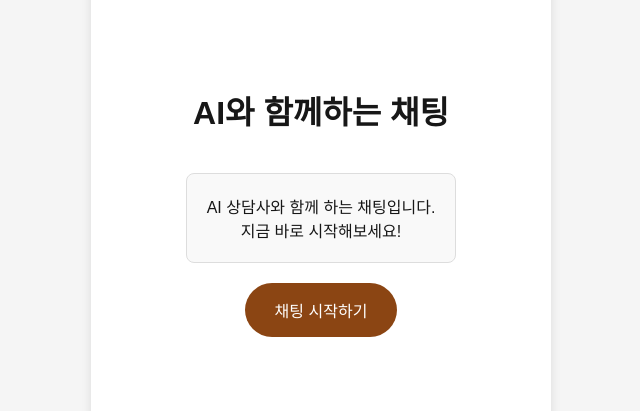
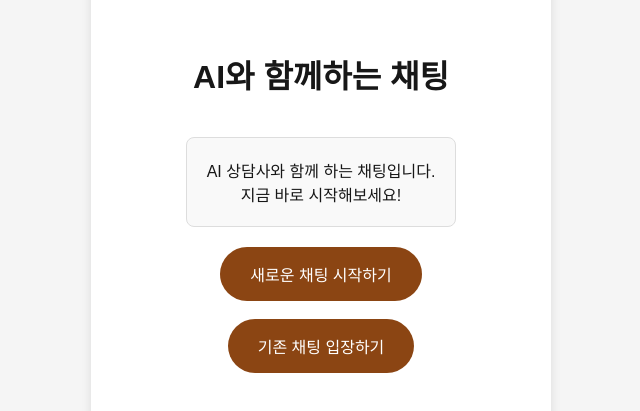
Before and after one commit to minyeong-lee/ming-chat-frontend, a Next.js app: page /chat-intro in a window 1280 px wide. Shown: the part 229-640 px from the top of the page, without its empty margins (319-959 px from the left). Built offline with nearby package versions, Linux system fonts and the light colour scheme; no server answers.

Commit message:
Feat: 방 생성하기 구현(새로운 채팅 생성 시 방 코드 받아옴)

```diff
--- a/src/app/chat-intro/page.jsx
+++ b/src/app/chat-intro/page.jsx
@@ -1,40 +1,78 @@
-'use client'
+"use client";
 import { useRouter } from "next/navigation";
 
 export default function ChatIntroPage() {
   const router = useRouter();
+  const API_URL = process.env.NEXT_PUBLIC_API_URL;
+  const creatorId = localStorage.getItem("creatorId");
 
-  const startChat = () => {
-    router.push('/chat');
+  const createRoom = async () => {
+    const response = await fetch(`${API_URL}/api/rooms/create`, {
+      method: "POST",
+      headers: {
+        "Content-Type": "application/json",
+      },
+      body: JSON.stringify({ creatorId: parseInt(creatorId) }),
+    });
+
+    const roomCode = await response.text();
+    console.log("방 코드: ", roomCode);
+    router.push("/chat");
+  };
+
+  const enterRoom = async () => {
+    console.log("입력한 방 코드: ", roomCodeInput);
+    //추가 필요
+    router.push("/enter-room");
   };
 
   return (
     <div className="container">
       <h1>AI와 함께하는 채팅</h1>
-      <div style={{
-        background: '#f9f9f9',
-        border: '1px solid #ddd',
-        borderRadius: '8px',
-        padding: '20px',
-        margin: '20px 0'
-      }}>
-        AI 상담사와 함께 하는 채팅입니다.<br/>
+      <div
+        style={{
+          background: "#f9f9f9",
+          border: "1px solid #ddd",
+          borderRadius: "8px",
+          padding: "20px",
+          margin: "20px 0",
+        }}
+      >
+        AI 상담사와 함께 하는 채팅입니다.
+        <br />
         지금 바로 시작해보세요!
       </div>
-      <div style={{ display: 'flex', justifyContent: 'center' }}>
+      <div style={{ display: "flex", justifyContent: "center" }}>
         <button
           style={{
-            padding: '15px 30px',
-            borderRadius: '30px',
-            border: 'none',
-            backgroundColor: '#8B4513',
-            color: 'white',
-            cursor: 'pointer',
-            fontSize: '16px'
+            padding: "15px 30px",
+            borderRadius: "30px",
+            border: "none",
+            backgroundColor: "#8B4513",
+            color: "white",
+            cursor: "pointer",
+            fontSize: "16px",
           }}
-          onClick={startChat}
+          onClick={createRoom}
         >
-          채팅 시작하기
+          새로운 채팅 시작하기
+        </button>
+      </div>
+      <br />
+      <div style={{ display: "flex", justifyContent: "center" }}>
+        <button
+          style={{
+            padding: "15px 30px",
+            borderRadius: "30px",
+            border: "none",
+            backgroundColor: "#8B4513",
+            color: "white",
+            cursor: "pointer",
+            fontSize: "16px",
+          }}
+          onClick={enterRoom}
+        >
+          기존 채팅 입장하기
         </button>
       </div>
     </div>
--- a/src/app/signup/page.jsx
+++ b/src/app/signup/page.jsx
@@ -10,6 +10,8 @@ export default function SignUpPage() {
   const [password, setPassword] = useState("");
   const [confirmPassword, setConfirmPassword] = useState("");
 
+  const API_URL = process.env.NEXT_PUBLIC_API_URL;
+
   const handleSubmit = async (e) => {
     e.preventDefault();
 
@@ -19,7 +21,7 @@ export default function SignUpPage() {
     }
 
     try {
-      const response = await fetch("http://localhost:8080/api/members/signup", {
+      const response = await fetch(`${API_URL}/api/members/signup`, {
         method: "POST",
         headers: {
           "Content-Type": "application/json",
```
Also changed, not shown: src/app/enter-room/page.jsx (added, +30 -0 lines), src/app/page.jsx (+6 -1 lines).
